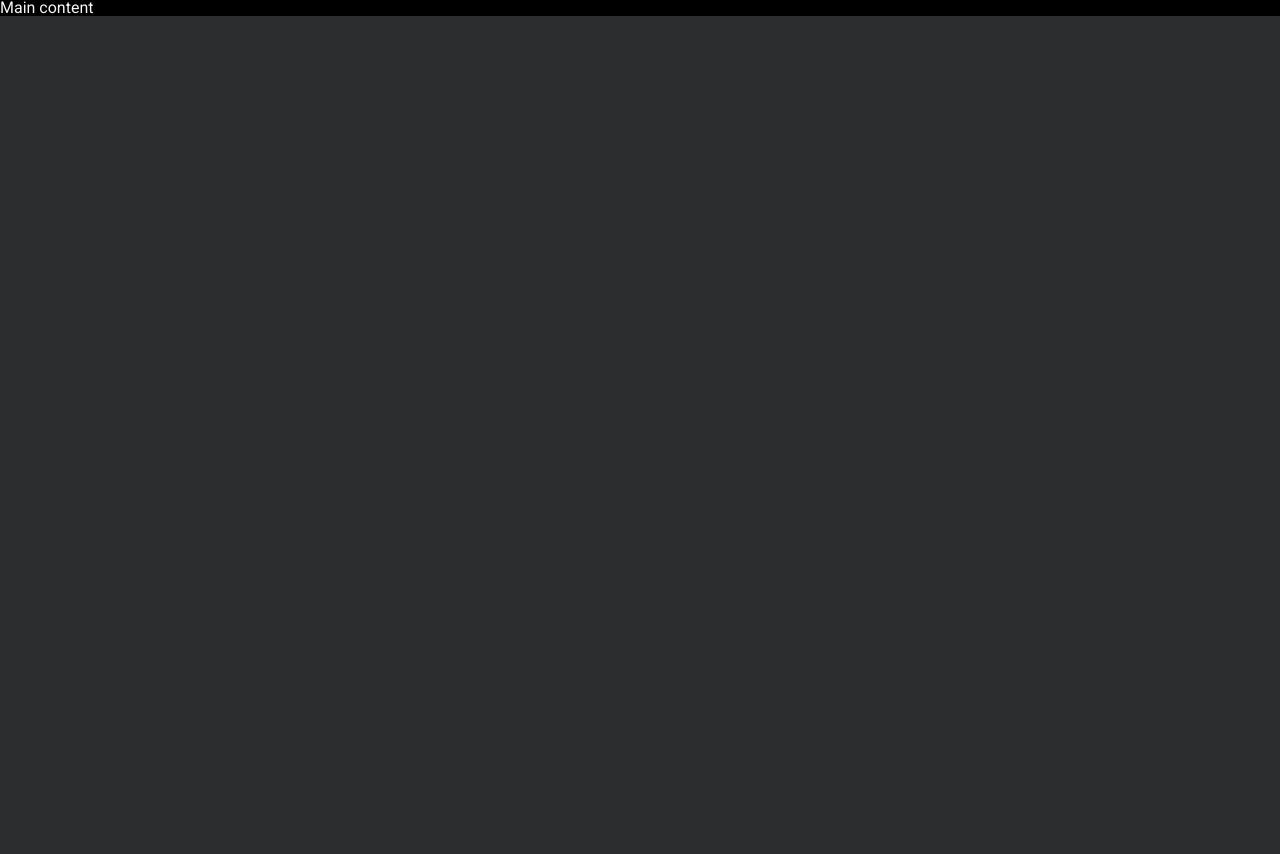
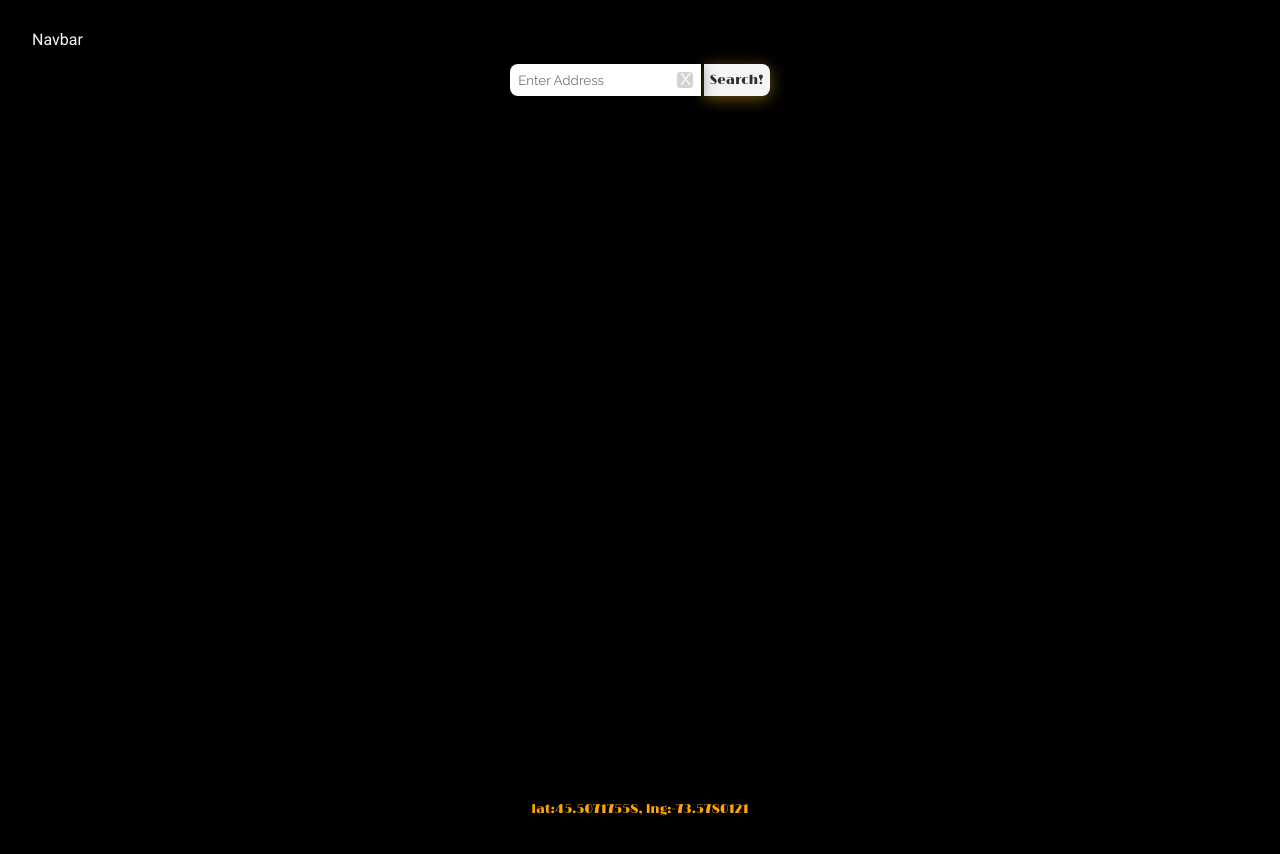
Before and after one commit to CraigNock/LocallyYours, a React (Create React App) app in the folder client/: page / in a window 1280 px wide. Shown: the top 854 px of the page. Before the commit the page ends 800 px from the top, so only its background shows below. Built offline with nearby package versions, Linux system fonts and the light colour scheme.

Commit message:
basic components

```diff
--- /dev/null
+++ b/client/src/apiCalls.ts
@@ -0,0 +1,20 @@
+
+
+export const fetchCoords = async (address: string): Promise<any> => {
+  if (!address) return;
+
+  return fetch(`/address/${address}`)
+  .then(data => data.json())
+  .then(data => {
+    if(data.status === 200){
+// ALSO ADD A NORTH AMERICA ONLY FILTER
+      return data;
+    } else {
+      return (data.Error? data.Error : 'An error has occured');
+    }
+  })
+  .catch(err=>{
+    console.log('fetchCoordsERR', err);
+    return 'An error has occured';
+  })
+}
--- /dev/null
+++ b/client/src/components/1blank/index.ts
@@ -0,0 +1 @@
+export {default} from './blank';
--- a/client/src/components/Main/Main.tsx
+++ b/client/src/components/Main/Main.tsx
@@ -2,6 +2,9 @@ import React, {useState, useEffect} from 'react';
 import styled from 'styled-components';
 
 import {MEDIA_GATE} from '../../constants';
+import Navbar from '../Navbar';
+import SearchBar from '../SearchBar';
+import SDKwidget from '../SDKwidget';
 
 
 
@@ -10,13 +13,33 @@ const Main = () => {
 
   return (
     <StyledDiv>
-      Main content
+      <Navbar />
+      <SearchBar/>
+      <SDKwidget/>
     </StyledDiv>
   );
 }
 
 const StyledDiv = styled.div`
+  min-height: 100vh;
+  display: grid;
+  grid-template-columns: 1fr;
+  grid-template-rows: auto auto 1fr;
+  grid-template-areas:
+    'navbar'
+    'search'
+    'widget';
 
+  padding: 2rem;
+  @media (min-width: ${MEDIA_GATE.tablet}px){
+
+  };
+  @media (min-width: ${MEDIA_GATE.desktop}px){
+
+  };
+  @media (min-width: ${MEDIA_GATE.widescreen}px){
+
+  };
 `;
 
 
--- /dev/null
+++ b/client/src/components/Navbar/Navbar.tsx
@@ -0,0 +1,21 @@
+import React, { PropsWithChildren } from 'react';
+import styled from 'styled-components';
+
+interface props {
+
+};
+const Navbar : React.FC<PropsWithChildren<props>> = () => {
+
+  return (
+    <Wrapper>
+      Navbar
+    </Wrapper>
+  )
+}
+
+export default Navbar;
+
+
+const Wrapper = styled.div`
+  grid-area: navbar;
+`;
--- /dev/null
+++ b/client/src/components/Navbar/index.ts
@@ -0,0 +1 @@
+export {default} from './Navbar';
--- a/client/src/components/SDKwidget/SDKwidget.tsx
+++ b/client/src/components/SDKwidget/SDKwidget.tsx
@@ -1,12 +1,11 @@
-import React from 'react';
+import React, {useState} from 'react';
 import styled from 'styled-components';
 
 import {useExternalScript, useLocalLogicFunctionScript} from '../../hooks';
 
 const SDKwidget = () => {
-
-  let lat = 45.50717558;
-  let lng = -73.5780121;
+  const [lat, setLat] = useState<number>(45.50717558);
+  const [lng, setLng] = useState<number>(-73.5780121);
   let widgetTargetId = 'local-content-widget';
 
   useLocalLogicFunctionScript(widgetTargetId, lat, lng);
@@ -26,5 +25,5 @@ export default SDKwidget;
 
 
 const StyledDiv = styled.div`
-
+  grid-area: widget;
 `;
--- /dev/null
+++ b/client/src/components/SearchBar/SearchBar.tsx
@@ -0,0 +1,147 @@
+import React, {useState, PropsWithChildren } from 'react';
+import styled from 'styled-components';
+import { motion } from 'framer-motion';
+
+import {MEDIA_GATE} from '../../constants';
+import {fetchCoords} from '../../apiCalls';
+import {coordReturn} from '../../types';
+
+interface props {
+
+};
+const SearchBar : React.FC<PropsWithChildren<props>> = () => {
+  const [inputValue, setInputValue] = useState<string>('');
+//disables submit button while searching
+  const [disable, setDisable] = useState<boolean>(false);
+//used to display errors returned from fetch
+  const [error, setError] = useState<string>('');
+
+  const [coords, setCoords] = useState<number[]>([45.50717558, -73.5780121]);
+
+  const submitHandle = async (search:string) : Promise<any> => {
+    if(!search || search.length < 2) return;
+//disables search button until results fetched
+    setDisable(true);
+    // setLoading(true);
+
+    // run fetch function, handle error
+    const result: number[] | string = await fetchCoords(search);
+    if(typeof result === 'object'){
+      setError('');
+      setCoords(result);
+    } else {
+      setError(result);
+    };
+
+    setDisable(false);
+    // setLoading(false);
+  };
+
+  return (
+    <>
+    <StyledForm>
+      <SearchBox>
+        <StyledInput
+          type="text"
+          onChange={(e)=>{
+            setInputValue(e.target.value);
+            if(e.target.value === '') return;
+            submitHandle(e.target.value);
+          }}
+          value={inputValue}
+          placeholder={'Enter Address'}
+        />
+        <ClearButton
+          onClick={()=>setInputValue('')}
+          whileHover={{ scale: 1.1 }}
+          whileTap={{ scale: 0.9 }}
+        >
+          X
+        </ClearButton>
+      </SearchBox>
+      <SearchButton
+        type='submit'
+        onClick={(e)=>{
+          e.preventDefault();
+          if(inputValue === '') return;
+          submitHandle(inputValue);
+        }}
+        disabled={disable}
+        whileHover={{ scale: 1.1 }}
+        whileTap={{ scale: 0.9 }}
+      >
+        Search!
+      </SearchButton>
+    </StyledForm>
+    <Message>
+      {error}
+      {`lat:${coords[0]}, lng:${coords[1]}`}
+    </Message>
+    </>
+  )
+}
+
+export default SearchBar;
+
+const StyledForm = styled.form`
+  grid-area: search;
+  display: flex;
+  align-items: center;
+  margin: 1rem 1rem .5rem;
+  @media (min-width: ${MEDIA_GATE.desktop}px){
+    max-width: 50vw;
+    margin: 1rem auto;
+  };
+`;
+const SearchBox = styled.div`
+  position: relative;
+  display: flex;
+  align-items: center;
+  height: 1.5rem;
+  width: 100%;
+`;
+const StyledInput = styled.input`
+  height: 2rem;
+  width: 100%;
+  padding: 0 2rem 0 .5rem;
+  font-family: 'Raleway', sans-serif;
+  border-radius: .5rem 0 0 .5rem;
+  border: none;
+  -webkit-box-shadow: 0px 3px 15px rgba(0,0,0,.5);
+  -moz-box-shadow: 0px 3px 15px rgba(0,0,0,.5);
+  box-shadow: 0px 3px 15px rgba(0,0,0,.5);
+`;
+const ClearButton = styled(motion.div)`
+  display: inline-block;
+  position: absolute;
+  height: 1rem;
+  width: 1rem;
+  top: .25rem;
+  right: .5rem;
+  text-align: center;
+  font-family: 'Raleway', sans-serif;
+  font-weight: bold;
+  background: lightgray;
+  border-radius: 20%;
+  &:hover {
+    cursor: pointer;
+  }
+`;
+const SearchButton = styled(motion.button)`
+  height: 2rem;
+  margin-left: .15rem;
+  font-family: 'Limelight', cursive;
+  color: #2b2d2f;
+  background: whitesmoke;
+  border-radius: 0 .5rem .5rem 0;
+  border: none;
+  -webkit-box-shadow: 0px 3px 15px rgba(218,165,32,.5);
+  -moz-box-shadow: 0px 3px 15px rgba(218,165,32,.5);
+  box-shadow: 0px 3px 15px rgba(218,165,32,.5);
+`;
+const Message = styled.p`
+  margin: 1rem auto;
+  font-size: .8rem;
+  color: orange;
+  font-family: 'Limelight', cursive;
+`;
--- /dev/null
+++ b/client/src/components/SearchBar/index.ts
@@ -0,0 +1 @@
+export {default} from './SearchBar';
--- a/client/src/types.ts
+++ b/client/src/types.ts
@@ -0,0 +1,4 @@
+
+export interface coordReturn {
+  data: number[] | string,
+}
```
Also changed, not shown: client/src/components/1blank/blank.tsx (added, +23 -0 lines), 1 other file (tests, documents, lock files or other folders).
